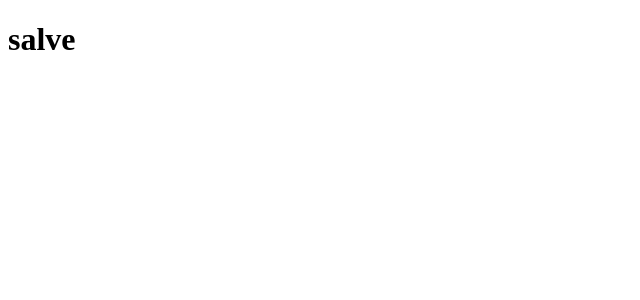
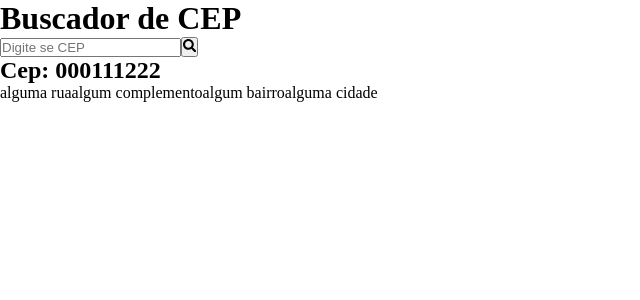
Before and after one commit to ClecioSousa00/Buscador-de-CEP, a React (Vite) app: page / in a window 1280 px wide. Shown: the top 300 px of the page, without its empty margins (0-640 px from the left). Built offline with nearby package versions, Linux system fonts and the light colour scheme.

Commit message:
create component InputSearch

```diff
--- a/package.json
+++ b/package.json
@@ -11,7 +11,8 @@
   },
   "dependencies": {
     "react": "^18.2.0",
-    "react-dom": "^18.2.0"
+    "react-dom": "^18.2.0",
+    "react-icons": "^4.8.0"
   },
   "devDependencies": {
     "@types/react": "^18.0.28",
--- a/src/App.jsx
+++ b/src/App.jsx
@@ -1,8 +1,14 @@
+import InputSearch from './components/InputSearch'
+import ResultCep from './components/ResultCep'
 
 function App() {
   return (
     <>
-      <h1>salve</h1>
+      <main className='main_container'>
+        <h1 className='title'>Buscador de CEP</h1>
+        <InputSearch/>
+        <ResultCep/>
+      </main>
     </>
   )
 }
--- /dev/null
+++ b/src/components/InputSearch/index.jsx
@@ -0,0 +1,10 @@
+import { FaSearch } from "react-icons/fa";
+
+export default function InputSearch(){
+    return(
+        <div className="container_input">
+            <input type="text" placeholder="Digite se CEP" />
+            <button className="button_search"> <FaSearch/> </button>
+        </div>
+    )
+}
--- /dev/null
+++ b/src/components/ResultCep/index.jsx
@@ -0,0 +1,12 @@
+
+export default function ResultCep(){
+    return(
+        <div className="container_result">
+            <h2 className="title_result">Cep: 000111222</h2>
+            <span>alguma rua</span>
+            <span>algum complemento</span>
+            <span>algum bairro</span>
+            <span>alguma cidade</span>
+        </div>
+    )
+}
--- a/src/main.jsx
+++ b/src/main.jsx
@@ -1,6 +1,10 @@
 import React from 'react'
 import ReactDOM from 'react-dom/client'
 import App from './App.jsx'
+
+import './styles/elements/base.css'
+import './styles/generic/reset.css'
+import './styles/settings/colors.css'
 
 ReactDOM.createRoot(document.getElementById('root')).render(
   <React.StrictMode>
--- a/src/styles/generic/reset.css
+++ b/src/styles/generic/reset.css
@@ -0,0 +1,5 @@
+*{
+    margin: 0;
+    padding: 0;
+    box-sizing: border-box;
+}
```
Also changed, not shown: 1 other file (tests, documents, lock files or other folders).
